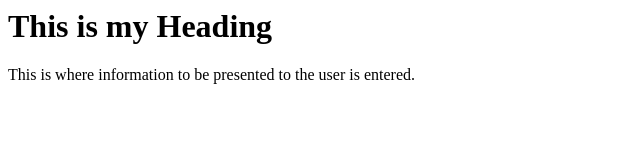
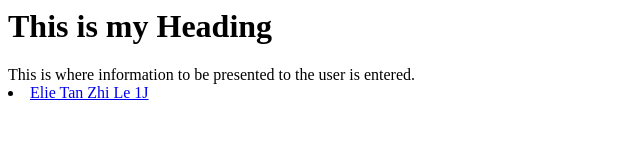
Before and after one commit to dogsar3cool/tempo, a plain HTML site: page index.html in a window 1280 px wide. Shown: the whole page, without its empty margins (0-640 px from the left). Drawn offline with Linux system fonts and the light colour scheme.

Commit message:
eliewhere elietime

```diff
--- a/index.html
+++ b/index.html
@@ -9,3 +9,4 @@ Hello
 This is where information to be presented to the user is entered.
 </body>
 </html>
+<li><a href="https://github.com/eliement">Elie Tan Zhi Le 1J</a></li>
```
